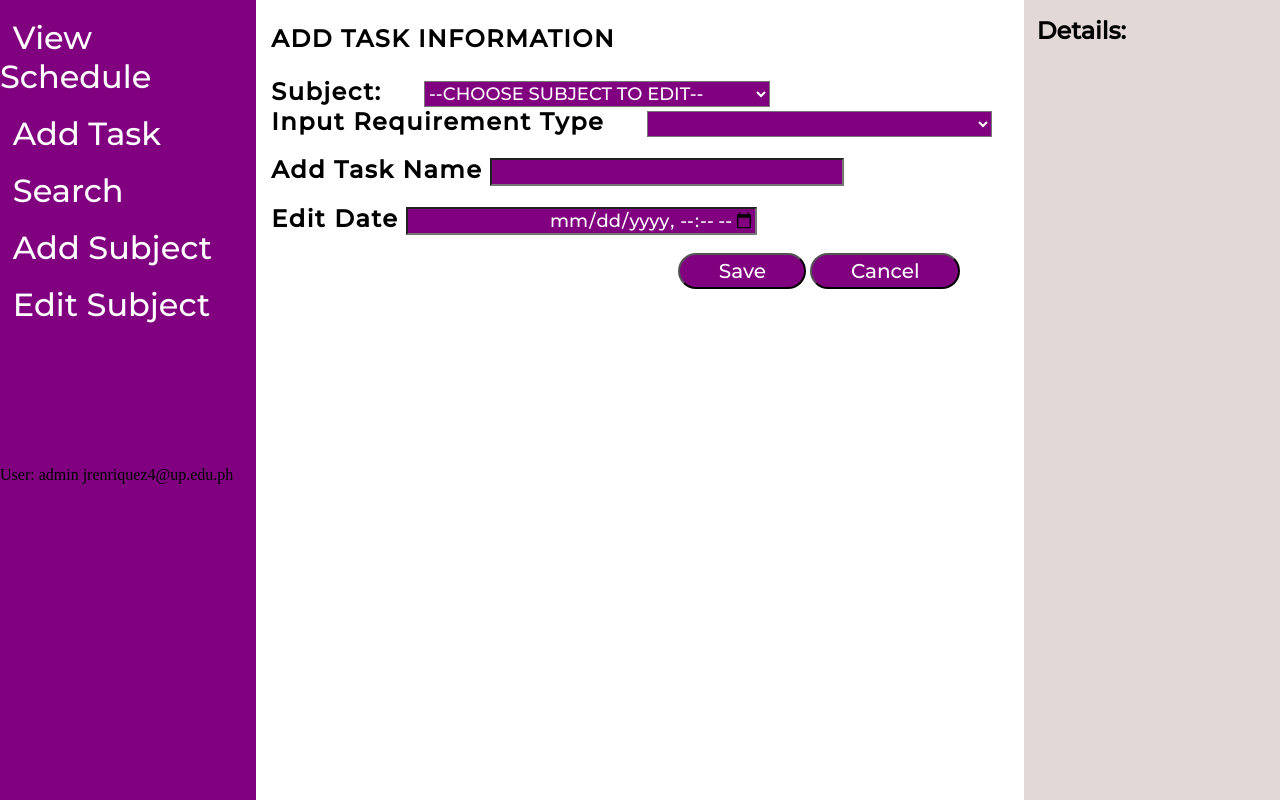
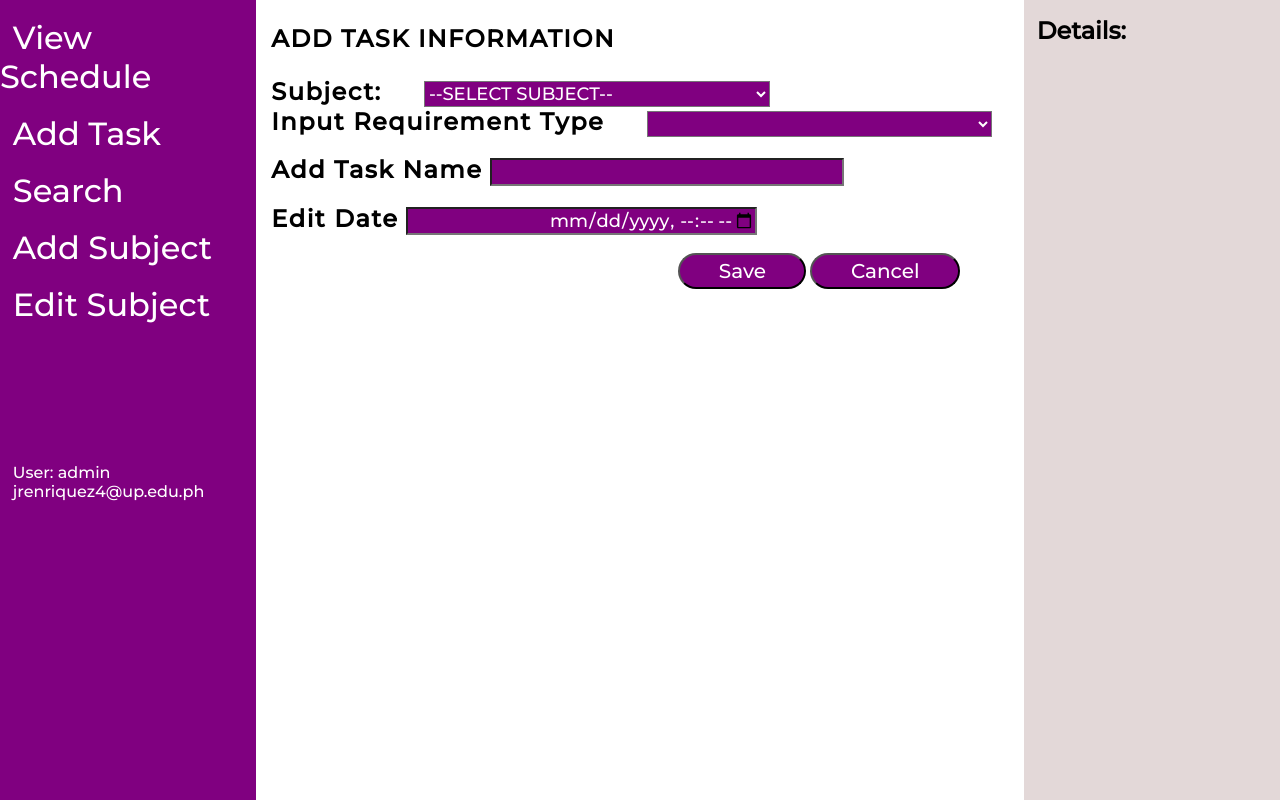
Before and after one commit to A4th/Pr.io, a Django app: page /addTask/ in a window 1280 px wide. Shown: the part 79-879 px from the top of the page. Run offline with Django 4.2, Linux system fonts and the light colour scheme; a user stored in the database is signed in; data comes from the database, SQL or seed files in the repository; lists and menus that the app fills with data are empty.

Commit message:
Minor HTML and CSS changes

```diff
--- a/prio_test2/hello/static/css/main.css
+++ b/prio_test2/hello/static/css/main.css
@@ -58,7 +58,6 @@ a {
     font-family: "Montserrat", sans-serif;
     font-weight: 500;
     font-size: 32px;
-/*     color: white; */
     text-decoration: none;
 }
 
@@ -83,13 +82,22 @@ a:hover{
 }
 
 
-.menu{
+.menu {
     color: white;
     margin: 5%;
+    font-family: "Montserrat", sans-serif;
+    font-weight: 500;
+    font-size: 32px;
+    text-decoration: none;
 }
 
 #help-text{
     color: black;
+    margin: 5%;
+    font-family: "Montserrat", sans-serif;
+    font-weight: 500;
+    font-size: 32px;
+    text-decoration: none;
 }
 
 .help{
@@ -225,3 +233,12 @@ header {
     font-style: 'Montserrat';
     color: white;
 }
+
+#loggedIn {
+    color: white;
+    margin: 5%;
+    font-family: "Montserrat", sans-serif;
+    font-weight: 500;
+    font-size: 16px;
+    text-decoration: none;
+}
--- a/prio_test2/hello/static/html/add_task.html
+++ b/prio_test2/hello/static/html/add_task.html
@@ -17,7 +17,7 @@
                         {% csrf_token %}
                         <label for="subject_id">Subject:</label>
                         <select id="subject_id" name ="subject_id" class="dropdown" onchange="this.form.submit()"></input>
-                            <option value=-1>--CHOOSE SUBJECT TO EDIT--</option>
+                            <option value=-1>--SELECT SUBJECT--</option>
                         {% if subjects %}
                         {% for subject in subjects %}
                         {% if subject.subName|length > 0 and subject.enrolee == user %}
```
